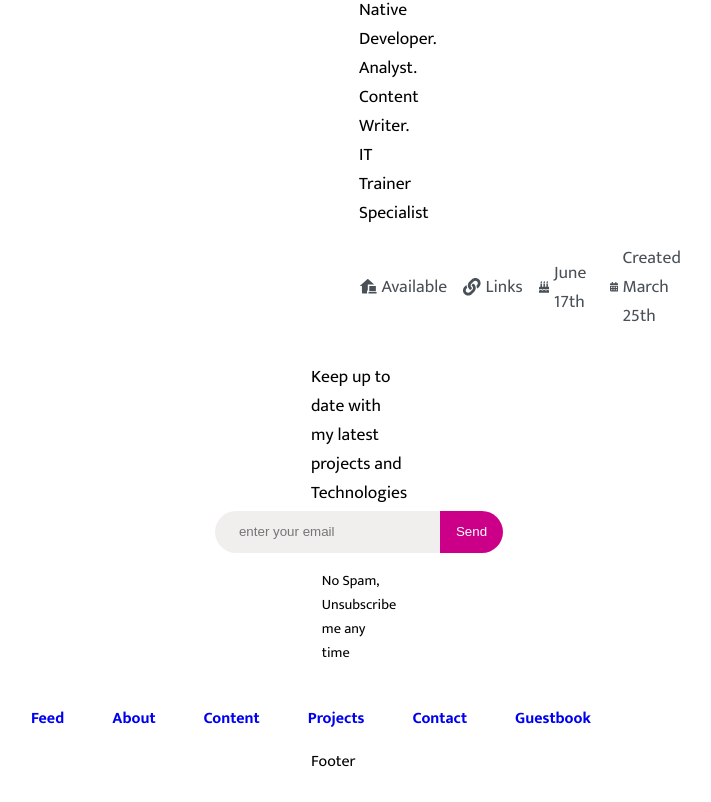
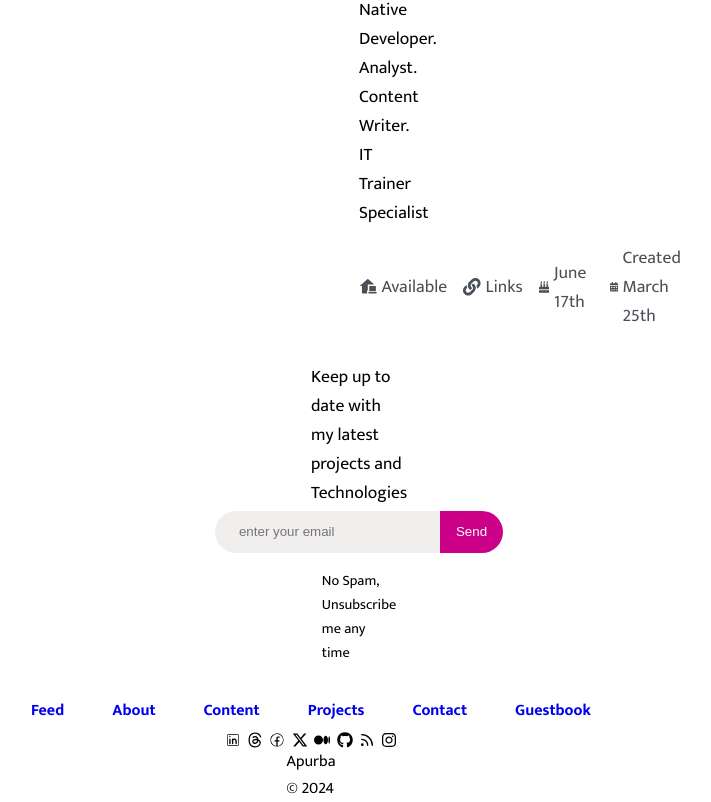
Before and after one commit to apurba-sarkar/apurba.devlite, a React (Vite) app: page / in a window 1280 px wide. Shown: the part 799-1601 px from the top of the page, without its empty margins (329-1040 px from the left). Before the commit the page ends 1574 px from the top, so only its background shows below. Built offline with nearby package versions, Linux system fonts and the light colour scheme; the HTML template or start-up script is replaced by a standard one.

Commit message:
footer added

```diff
--- a/src/App.css
+++ b/src/App.css
@@ -1,5 +1,5 @@
 a {
-  padding: 1rem 1.5rem;
+  padding: .5rem 1.5rem;
   text-decoration: none;
   font-weight: bold;
 }
--- a/src/App.jsx
+++ b/src/App.jsx
@@ -8,11 +8,14 @@ import Header from "./Components/Header";
 // import Header2 from "./Components/Header2";
 import Footer from "./Components/Footer";
 import Data from "./Components/Data";
-import {Routes,Route} from "react-router-dom"
+import { Routes, Route } from "react-router-dom";
 import About from "./pages/About";
 import Feed from "./pages/Feed";
-import  "./App.css"
-
+import "./App.css";
+import Content from "./pages/Content";
+import Contact from "./pages/Contact";
+import Projects from "./pages/Projects";
+import Guestbook from "./pages/Guestbook";
 
 const App = () => {
   return (
@@ -29,9 +32,12 @@ const App = () => {
         <Data />
         <Nav />
         <Routes>
-
           <Route path="/about" element={<About />} />
           <Route exact path="/feed" element={<Feed />} />
+          <Route exact path="/content" element={<Content />} />
+          <Route exact path="/contact" element={<Contact />} />
+          <Route exact path="/projects" element={<Projects />} />
+          <Route exact path="/guestbook" element={<Guestbook />} />
           {/* <Route path="/about" Component={<About />} /> */}
         </Routes>
         <Footer />
--- a/src/Components/Footer.jsx
+++ b/src/Components/Footer.jsx
@@ -1,9 +1,40 @@
-import React from 'react'
+import React from "react";
+import { CiLinkedin } from "react-icons/ci";
+import { FaThreads } from "react-icons/fa6";
+import { CiFacebook } from "react-icons/ci";
+import { FaXTwitter } from "react-icons/fa6";
+import { FaMedium } from "react-icons/fa6";
+import { FaGithub } from "react-icons/fa";
+import { LuRss } from "react-icons/lu";
+import { FaInstagram } from "react-icons/fa";
 
 const Footer = () => {
+  let currentDate = new Date();
+  let currentYear = currentDate.getFullYear();
+  // console.log(currentYear);
   return (
-    <div>Footer</div>
-  )
-}
+    <div
+      style={{
+        display: "flex",
+        flexDirection: "column",
+        alignItems: "center",
+        justifyContent: "center",
 
-export default Footer
+      }}
+    >
+      <div style={{display:"flex",gap:".4rem",padding:"0 2rem"}}>
+        <CiLinkedin />
+        <FaThreads />
+        <CiFacebook />
+        <FaXTwitter />
+        <FaMedium />
+        <FaGithub />
+        <LuRss />
+        <FaInstagram />
+      </div>
+      <div>Apurba &copy; {currentYear}</div>
+    </div>
+  );
+};
+
+export default Footer;
--- a/src/pages/About.jsx
+++ b/src/pages/About.jsx
@@ -1,19 +1,32 @@
-
-
 const About = () => {
   return (
     <div>
+      <div>Kon'nichiwa 👋</div>
       <div>
-      Kon'nichiwa 👋
+        I am Apurba Sarkar. I enjoys bringing ideas to life through code ! I
+        support for creative coding, which gives you the courage to construct
+        anything. I like talking about this and telling individuals how to
+        improve their talents.
       </div>
-<div>
+      <div>
+        I've had the honor of working for and with organizations like Qurinom
+        Solutions, Teacheif Academy, Endosoft, and Wrkmen Tech Serv Solutions. I
+        currently work remotely as a developer on the web and mobile platforms.
+        I do a lot of demos as well. I'm talking about a lot. When it comes to
+        coding, I like playing around with React, creating CSS with or without
+        JavaScript, getting geeky with Node, and working with databases.
+      </div>
+      <div>
+        I have a history of delivering outstanding results ahead of schedule.
+        all the while paying close attention to well-structured code, design,
+        accessibility, and performance. In addition to giving demos, I like to
+        write articles, play games, and instruct at training facilities.
+      </div>
+      <div>Reach out and say "Hey!". I look forward to hearing from you!</div>
+      <div>Stay Awesome</div>
+      <div>Photo</div>
+    </div>
+  );
+};
 
-I am Apurba Sarkar. I enjoys bringing ideas to life through code !
-
-I support for creative coding, which gives you the courage to construct anything. I like talking about this and telling individuals how to improve their talents.
-</div>
-    </div>
-  )
-}
-
-export default About
+export default About;
```
